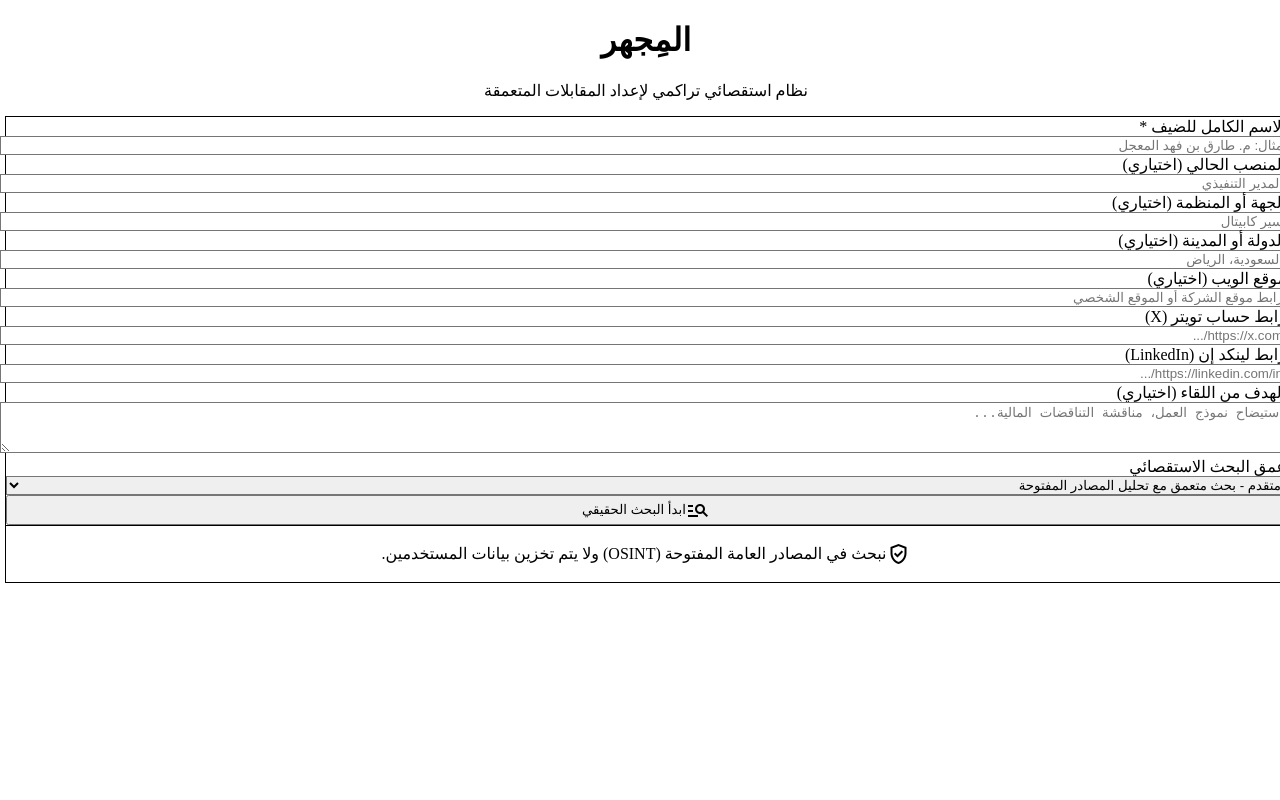
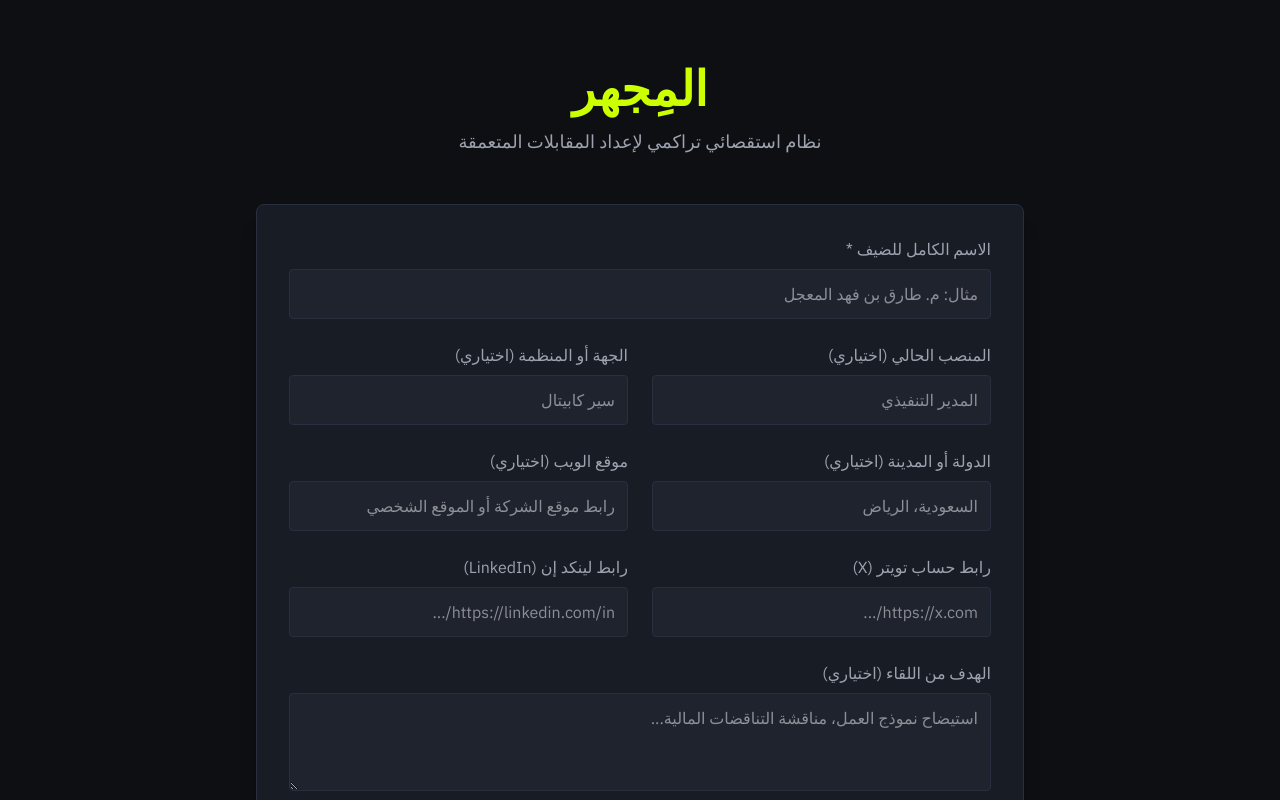
Before and after one commit to Abdulrhmnbamsoud/al-mijhar, a Next.js app: page / in a window 1280 px wide. Shown: the top 800 px of the page. Built offline with nearby package versions, Linux system fonts and the light colour scheme.

Commit message:
fix: tailwind v4 theme variables loading issue

```diff
--- a/app/globals.css
+++ b/app/globals.css
@@ -1,6 +1,81 @@
-@tailwind base;
-@tailwind components;
-@tailwind utilities;
+@import "tailwindcss";
+
+@theme {
+  --color-on-secondary-fixed-variant: #424753;
+  --color-on-primary-fixed: #161e00;
+  --color-tertiary-fixed-dim: #adc6ff;
+  --color-inverse-on-surface: #2f3034;
+  --color-surface-container-highest: #333538;
+  --color-surface-tint: #abd600;
+  --color-border-subtle: #283040;
+  --color-on-tertiary-fixed: #001a42;
+  --color-secondary-fixed: #dee2f1;
+  --color-outline: #8e9379;
+  --color-on-primary-container: #556d00;
+  --color-secondary: #c2c6d5;
+  --color-badge-fact-text: #10B981;
+  --color-on-surface: #e2e2e6;
+  --color-text-dim: #6B7280;
+  --color-background: #111317;
+  --color-on-primary: #283500;
+  --color-error: #ffb4ab;
+  --color-badge-fact-bg: #064E3B;
+  --color-secondary-container: #444955;
+  --color-surface-bright: #37393d;
+  --color-primary: #ffffff;
+  --color-badge-gap-risk: #EF4444;
+  --color-secondary-fixed-dim: #c2c6d5;
+  --color-badge-inference: #F59E0B;
+  --color-on-surface-variant: #c4c9ac;
+  --color-tertiary-fixed: #d8e2ff;
+  --color-on-secondary-fixed: #171c26;
+  --color-outline-variant: #444933;
+  --color-error-container: #93000a;
+  --color-primary-container: #c3f400;
+  --color-on-tertiary: #002e6a;
+  --color-on-error-container: #ffdad6;
+  --color-badge-claim-text: #3B82F6;
+  --color-accent-acid: #CCFF00;
+  --color-primary-fixed: #c3f400;
+  --color-surface-container: #1e2023;
+  --color-surface: #111317;
+  --color-text-ivory: #F9FAFB;
+  --color-surface-card: #181C24;
+  --color-surface-dim: #111317;
+  --color-badge-claim-bg: #1E3A8A;
+  --color-tertiary: #ffffff;
+  --color-surface-variant: #333538;
+  --color-surface-container-lowest: #0c0e11;
+  --color-on-tertiary-fixed-variant: #004395;
+  --color-surface-elevated: #1E232E;
+  --color-badge-reporting: #8B5CF6;
+  --color-tertiary-container: #d8e2ff;
+  --color-on-tertiary-container: #0060ce;
+  --color-surface-container-high: #282a2d;
+  --color-on-error: #690005;
+  --color-on-secondary: #2b303c;
+  --color-text-muted: #9CA3AF;
+  --color-primary-fixed-dim: #abd600;
+  --color-on-primary-fixed-variant: #3c4d00;
+  --color-surface-container-low: #1a1c1f;
+  --color-on-background: #e2e2e6;
+  --color-inverse-primary: #506600;
+  --color-canvas-base: #0D0F12;
+  --color-on-secondary-container: #b4b8c7;
+  --color-inverse-surface: #e2e2e6;
+
+  --font-label-md: "IBM Plex Sans", sans-serif;
+  --font-body-default: "IBM Plex Sans", sans-serif;
+  --font-headline-md: "IBM Plex Sans", sans-serif;
+  --font-display-hero-mobile: "IBM Plex Sans", sans-serif;
+  --font-headline-lg: "IBM Plex Sans", sans-serif;
+  --font-display-hero: "IBM Plex Sans", sans-serif;
+  --font-body-dense: "IBM Plex Sans", sans-serif;
+  --font-label-sm: "IBM Plex Sans", sans-serif;
+  --font-headline-sm: "IBM Plex Sans", sans-serif;
+  --font-body-lead: "IBM Plex Sans", sans-serif;
+  --font-caption-code: "IBM Plex Sans", sans-serif;
+}
 
 @layer base {
   html, body {
@@ -10,8 +85,8 @@
   }
   body {
     overscroll-behavior: none;
-    background-color: var(--canvas-base);
-    color: var(--on-surface);
+    background-color: var(--color-canvas-base);
+    color: var(--color-on-surface);
   }
   main > :first-child {
     margin-top: 0 !important;
--- a/tailwind.config.ts
+++ /dev/null
@@ -1,121 +0,0 @@
-import type { Config } from "tailwindcss";
-
-const config: Config = {
-  content: [
-    "./pages/**/*.{js,ts,jsx,tsx,mdx}",
-    "./components/**/*.{js,ts,jsx,tsx,mdx}",
-    "./app/**/*.{js,ts,jsx,tsx,mdx}",
-  ],
-  darkMode: "class",
-  theme: {
-    extend: {
-      colors: {
-        "on-secondary-fixed-variant": "#424753",
-        "on-primary-fixed": "#161e00",
-        "tertiary-fixed-dim": "#adc6ff",
-        "inverse-on-surface": "#2f3034",
-        "surface-container-highest": "#333538",
-        "surface-tint": "#abd600",
-        "border-subtle": "#283040",
-        "on-tertiary-fixed": "#001a42",
-        "secondary-fixed": "#dee2f1",
-        "outline": "#8e9379",
-        "on-primary-container": "#556d00",
-        "secondary": "#c2c6d5",
-        "badge-fact-text": "#10B981",
-        "on-surface": "#e2e2e6",
-        "text-dim": "#6B7280",
-        "background": "#111317",
-        "on-primary": "#283500",
-        "error": "#ffb4ab",
-        "badge-fact-bg": "#064E3B",
-        "secondary-container": "#444955",
-        "surface-bright": "#37393d",
-        "primary": "#ffffff",
-        "badge-gap-risk": "#EF4444",
-        "secondary-fixed-dim": "#c2c6d5",
-        "badge-inference": "#F59E0B",
-        "on-surface-variant": "#c4c9ac",
-        "tertiary-fixed": "#d8e2ff",
-        "on-secondary-fixed": "#171c26",
-        "outline-variant": "#444933",
-        "error-container": "#93000a",
-        "primary-container": "#c3f400",
-        "on-tertiary": "#002e6a",
-        "on-error-container": "#ffdad6",
-        "badge-claim-text": "#3B82F6",
-        "accent-acid": "#CCFF00",
-        "primary-fixed": "#c3f400",
-        "surface-container": "#1e2023",
-        "surface": "#111317",
-        "text-ivory": "#F9FAFB",
-        "surface-card": "#181C24",
-        "surface-dim": "#111317",
-        "badge-claim-bg": "#1E3A8A",
-        "tertiary": "#ffffff",
-        "surface-variant": "#333538",
-        "surface-container-lowest": "#0c0e11",
-        "on-tertiary-fixed-variant": "#004395",
-        "surface-elevated": "#1E232E",
-        "badge-reporting": "#8B5CF6",
-        "tertiary-container": "#d8e2ff",
-        "on-tertiary-container": "#0060ce",
-        "surface-container-high": "#282a2d",
-        "on-error": "#690005",
-        "on-secondary": "#2b303c",
-        "text-muted": "#9CA3AF",
-        "primary-fixed-dim": "#abd600",
-        "on-primary-fixed-variant": "#3c4d00",
-        "surface-container-low": "#1a1c1f",
-        "on-background": "#e2e2e6",
-        "inverse-primary": "#506600",
-        "canvas-base": "#0D0F12",
-        "on-secondary-container": "#b4b8c7",
-        "inverse-surface": "#e2e2e6"
-      },
-      borderRadius: {
-        DEFAULT: "0.125rem",
-        lg: "0.25rem",
-        xl: "0.5rem",
-        full: "0.75rem"
-      },
-      spacing: {
-        "space-xl": "2.5rem",
-        "space-sm": "0.5rem",
-        "space-xs": "0.25rem",
-        "space-md": "1rem",
-        margin: "1.5rem",
-        "space-lg": "1.5rem",
-        gutter: "1.25rem"
-      },
-      fontFamily: {
-        "label-md": ["IBM Plex Sans", "sans-serif"],
-        "body-default": ["IBM Plex Sans", "sans-serif"],
-        "headline-md": ["IBM Plex Sans", "sans-serif"],
-        "display-hero-mobile": ["IBM Plex Sans", "sans-serif"],
-        "headline-lg": ["IBM Plex Sans", "sans-serif"],
-        "display-hero": ["IBM Plex Sans", "sans-serif"],
-        "body-dense": ["IBM Plex Sans", "sans-serif"],
-        "label-sm": ["IBM Plex Sans", "sans-serif"],
-        "headline-sm": ["IBM Plex Sans", "sans-serif"],
-        "body-lead": ["IBM Plex Sans", "sans-serif"],
-        "caption-code": ["IBM Plex Sans", "sans-serif"]
-      },
-      fontSize: {
-        "label-md": ["14px", { lineHeight: "20px", fontWeight: "500" }],
-        "body-default": ["16px", { lineHeight: "26px", fontWeight: "400" }],
-        "headline-md": ["24px", { lineHeight: "34px", fontWeight: "600" }],
-        "display-hero-mobile": ["26px", { lineHeight: "36px", fontWeight: "700" }],
-        "headline-lg": ["28px", { lineHeight: "38px", fontWeight: "700" }],
-        "display-hero": ["32px", { lineHeight: "44px", fontWeight: "700" }],
-        "body-dense": ["15px", { lineHeight: "24px", fontWeight: "400" }],
-        "label-sm": ["12px", { lineHeight: "16px", letterSpacing: "0.02em", fontWeight: "600" }],
-        "headline-sm": ["20px", { lineHeight: "30px", fontWeight: "600" }],
-        "body-lead": ["18px", { lineHeight: "28px", fontWeight: "400" }],
-        "caption-code": ["11px", { lineHeight: "14px", fontWeight: "500" }]
-      }
-    },
-  },
-  plugins: [],
-};
-export default config;
```
